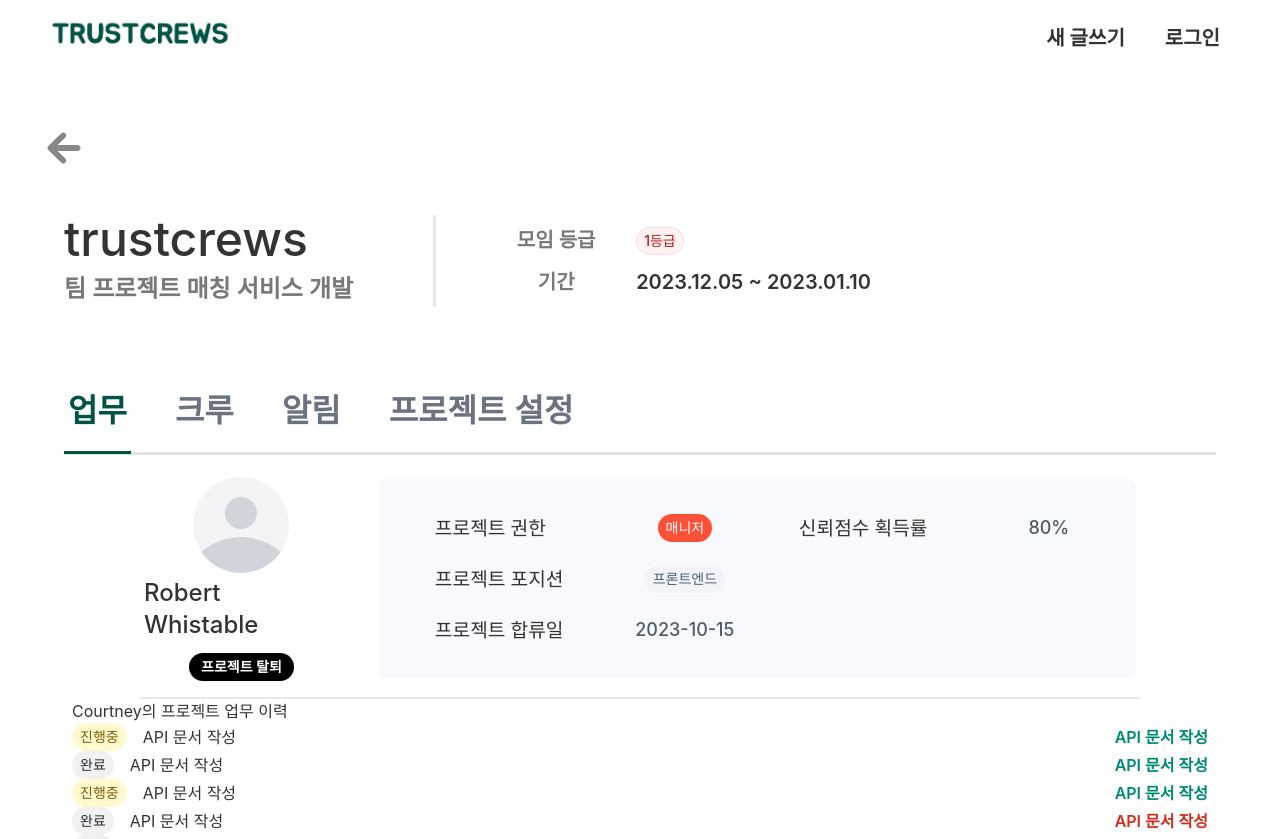
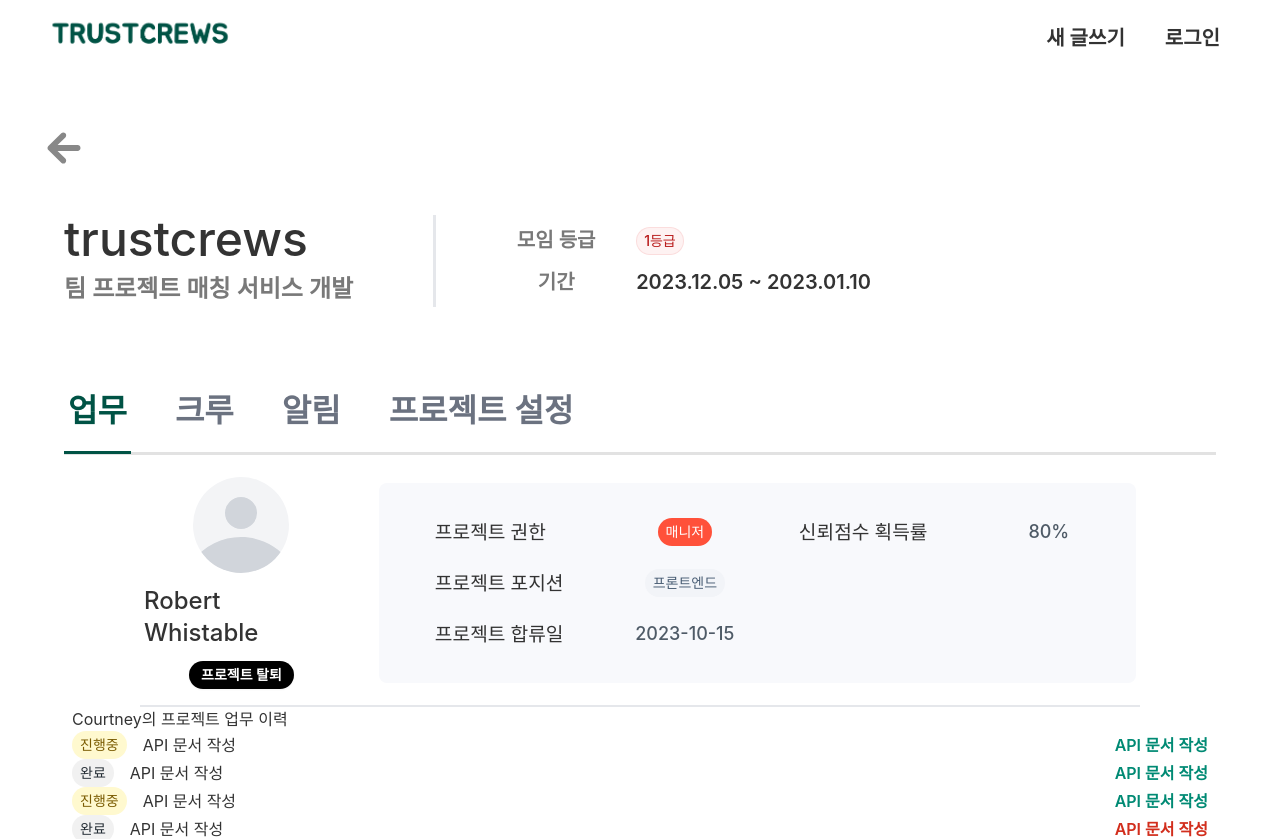
Before and after one commit to oneMonthProject/Front, a Next.js app: page /project/crews/Courtney in a window 1280 px wide. Shown: the top 839 px of the page. Built offline with nearby package versions, Linux system fonts and the light colour scheme.

Commit message:
feat: 크루 상세페이지 > 상단 프로필 영역 css 수정

```diff
--- a/src/components/project/crews/detail/ProfileSection.tsx
+++ b/src/components/project/crews/detail/ProfileSection.tsx
@@ -46,7 +46,7 @@ function ProfileSection() {
         <div className="flex mobile:flex-col mobile:space-y-6 mobile:mt-4 px-1 py-4 mx-auto items-center justify-center">
             <section className='mobile:w-full pc:w-[200px] tablet:w-[150px] tablet:mr-10 flex flex-col items-center'>
                 <Avatar size="md" src={testUserInfo.imageSrc} alt="빈 프로필"/>
-                <ul className="mt-1 mb-3 flex flex-col items-center">
+                <ul className="my-3 flex flex-col items-center">
                     <li className="pc:text-2xl tablet:text-[1.3rem] mobile:text-lg font-medium text-greyDarkBlue">{testUserInfo.nickname}</li>
                 </ul>
                 <Button theme='black' size='sm'>프로젝트 탈퇴</Button>
```
